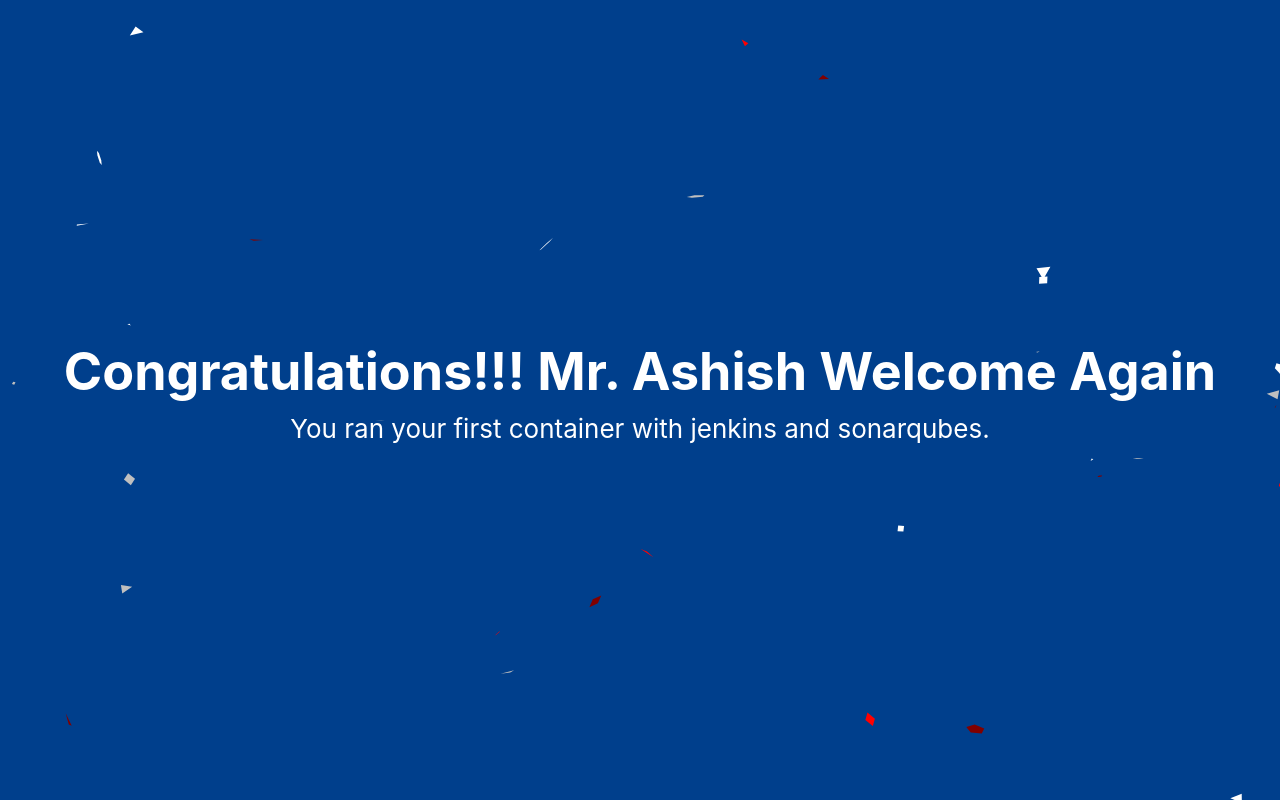
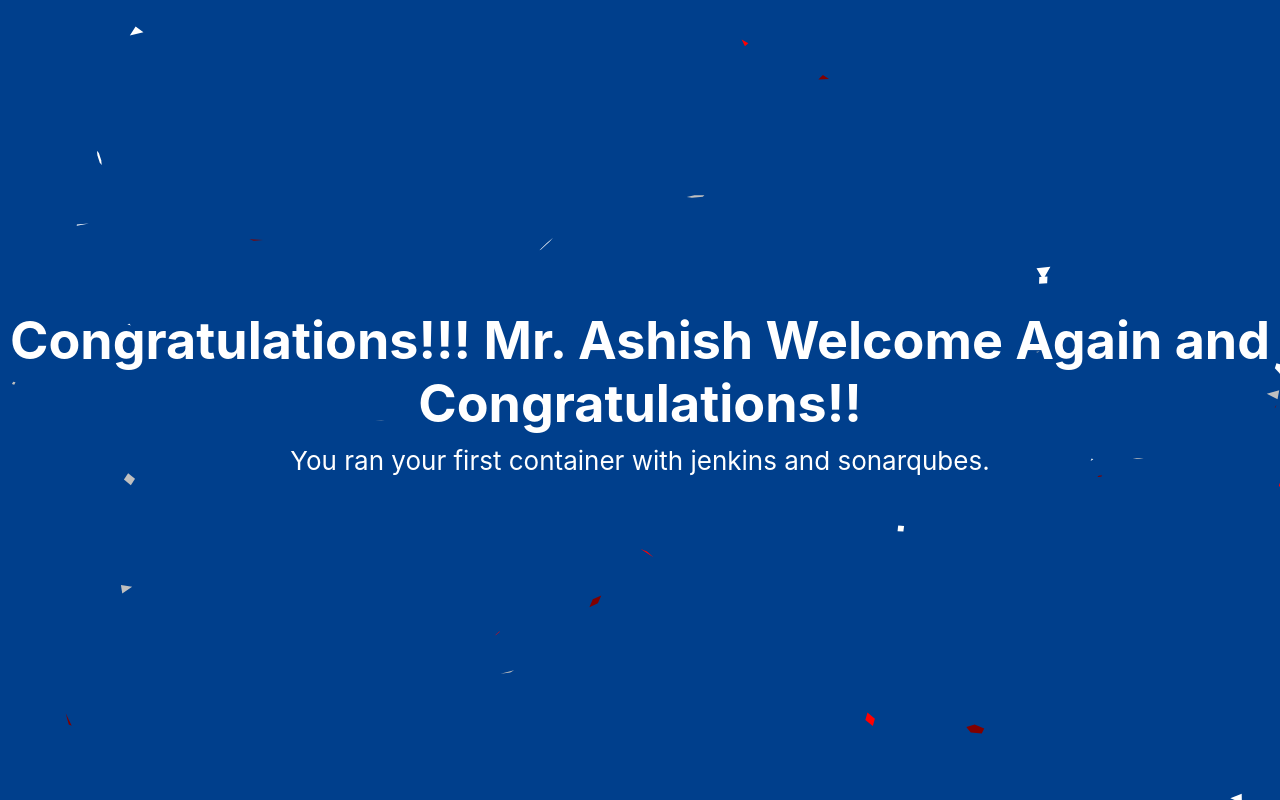
Before and after one commit to Ashish1Velocis/jenkins-sonarqube-docker, a React (Create React App) app: page / in a window 1280 px wide. Built offline with nearby package versions, Linux system fonts and the light colour scheme.

Commit message:
new changes

```diff
--- a/src/App.js
+++ b/src/App.js
@@ -9,7 +9,7 @@ const App = () => {
     <div className="App">
       <Confetti />
       <header className="App-header">
-        <h1 style={{ marginBottom: "0px" }}>Congratulations!!! Mr. Ashish Welcome Again</h1>
+        <h1 style={{ marginBottom: "0px" }}>Congratulations!!! Mr. Ashish Welcome Again and Congratulations!!</h1>
 
         <p style={{ marginTop: "10px", marginBottom: "50px" }}>
           You ran your first container with jenkins and sonarqubes.
```
